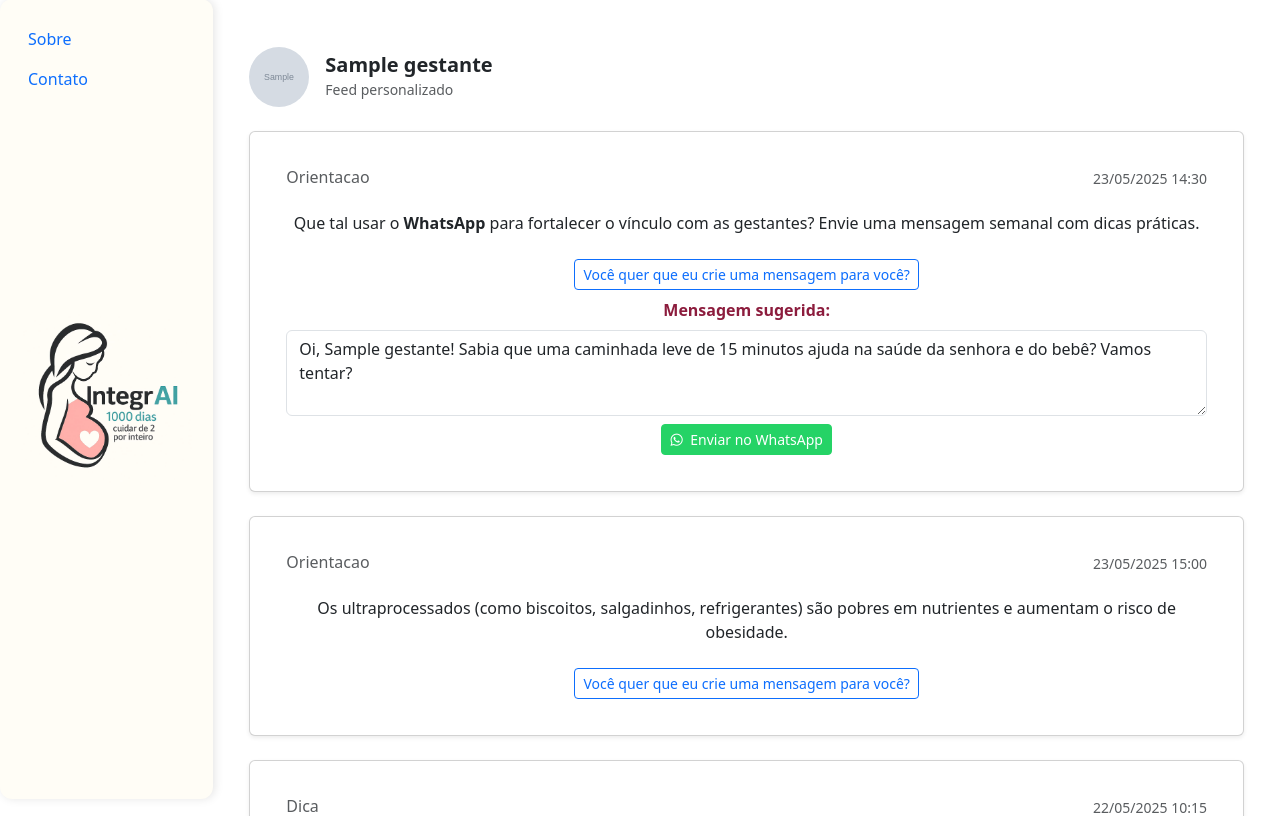
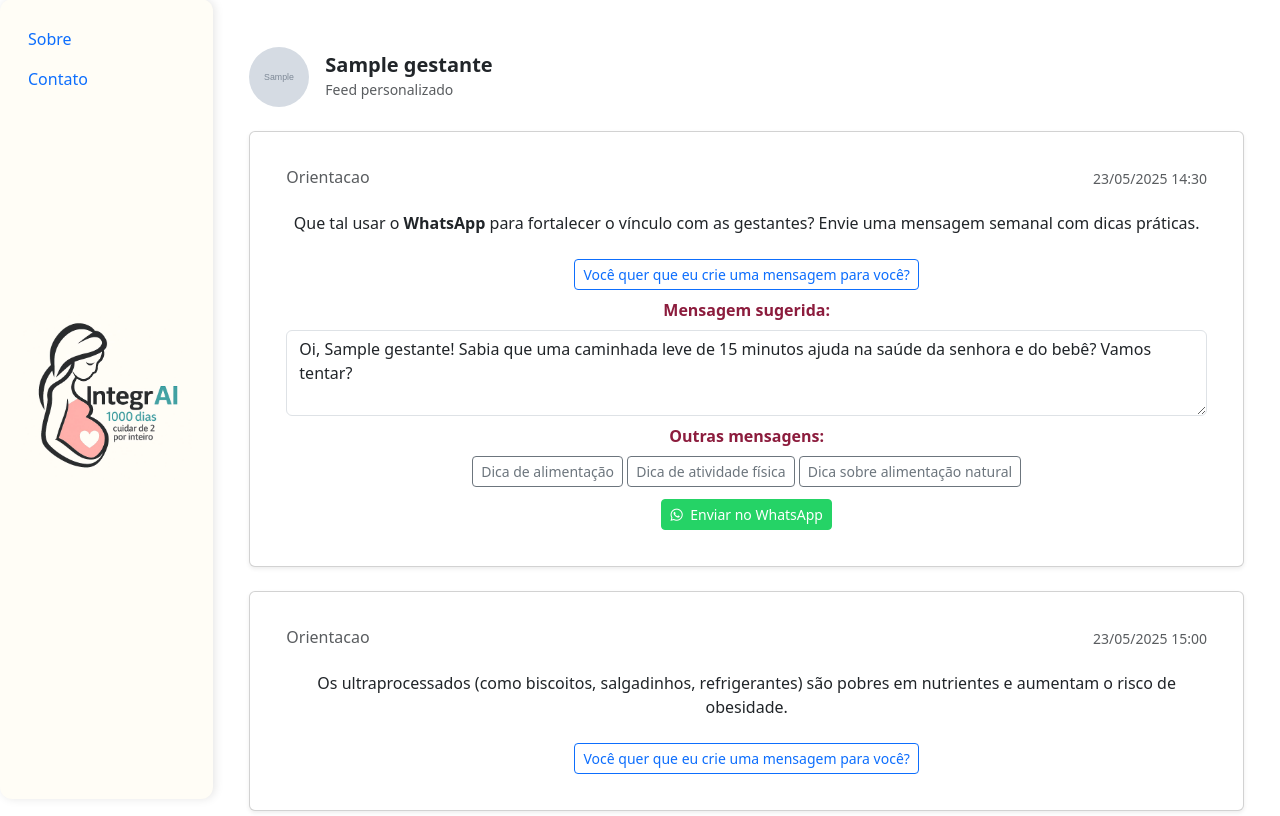
Before and after one commit to profsergiocosta/integrAI, a Django app: page /gestante/1/feed/ in a window 1280 px wide, after a click on "Você quer que eu crie uma mensagem para você?". Shown: the part 81-897 px from the top of the page. Run offline with Django 5.2, Linux system fonts and the light colour scheme; tables that the repository leaves empty hold one stand-in row (values such as "Sample post"); grey boxes marked "Sample" are stand-in pictures.

Commit message:
incluído opção de escolher mensagem

```diff
--- a/chainlit_bot/app.py
+++ b/chainlit_bot/app.py
@@ -17,7 +17,7 @@ def auth_callback(username: str, password: str):
 @cl.on_chat_start
 async def on_chat_start():
     app_user = cl.user_session.get("user")
-    await cl.Message(f"Ola Agente Comunitário tudo").send()
+    await cl.Message(f"Ola Agente Comunitário").send()
 
 
 
--- a/django_app/apps/gestantes/views.py
+++ b/django_app/apps/gestantes/views.py
@@ -387,14 +387,26 @@ def feed_gestante(request, id):
      #   item["conteudo"] = markdown.markdown(item["conteudo"])
 
 
-
     for item in feed:
         item["conteudo"] = markdown.markdown(item["conteudo"])
+
         if item["tipo"] == "orientacao" and item.get("mensagens_whatsapp"):
-            mensagem_random = random.choice(item["mensagens_whatsapp"])
-            conteudo = mensagem_random["conteudo"]
-            conteudo = conteudo.replace("[Nome]", gestante.nome)
-            item["mensagem_padrao"] = conteudo
+            mensagens_tratadas = []
+
+            for msg in item["mensagens_whatsapp"]:
+                # Substitui [Nome] no conteúdo
+                conteudo = msg["conteudo"].replace("[Nome]", gestante.nome)
+                mensagens_tratadas.append({
+                    "titulo": msg["titulo"],
+                    "conteudo": conteudo
+                })
+
+            item["mensagens_whatsapp"] = mensagens_tratadas
+
+            # Define mensagem padrão aleatória
+            mensagem_random = random.choice(mensagens_tratadas)
+            item["mensagem_padrao"] = mensagem_random["conteudo"]
+
 
     return render(request, 'gestantes/feed.html', {
         'gestante': gestante,
--- a/django_app/templates/gestantes/feed.html
+++ b/django_app/templates/gestantes/feed.html
@@ -15,6 +15,8 @@
             <small class="text-muted">Feed personalizado</small>
         </div>
     </div>
+
+    <!-- Publicações do Feed -->
 
 <!-- Publicações do Feed -->
 {% for item in feed %}
@@ -39,9 +41,21 @@
                 <label for="textareaMsg{{ forloop.counter }}" class="form-label">Mensagem sugerida:</label>
                 <textarea class="form-control mb-2" rows="3" id="textareaMsg{{ forloop.counter }}">{{ item.mensagem_padrao }}</textarea>
 
+                {% if item.mensagens_whatsapp %}
+                    <div class="mt-2">
+                        <label class="form-label">Outras mensagens:</label><br>
+                        {% for msg in item.mensagens_whatsapp %}
+                            <button type="button" class="btn btn-outline-secondary btn-sm mb-1"
+                                    onclick="document.getElementById('textareaMsg{{ forloop.parentloop.counter }}').value = '{{ msg.conteudo }}'">
+                                {{ msg.titulo }}
+                            </button>
+                        {% endfor %}
+                    </div>
+                {% endif %}
+
                 {% with tel=gestante.telefone|default_if_none:''|cut:' '|cut:'-'|cut:'('|cut:')' %}
                     <a href="#"
-                           class="btn btn-success btn-sm"
+                       class="btn btn-success btn-sm mt-2"
                        style="background-color: #25D366; border-color: #25D366;"
                        onclick="enviarWhatsApp('{{ tel }}', 'textareaMsg{{ forloop.counter }}')">
                         <i class="fab fa-whatsapp me-1"></i> Enviar no WhatsApp
@@ -51,7 +65,13 @@
         {% endif %}
     </div>
 </div>
+{% empty %}
+<div class="alert alert-info">
+    Nenhuma publicação no feed ainda.
+</div>
 {% endfor %}
+
+
 
 
 
@@ -66,6 +86,24 @@
         }
         window.open(url, '_blank');
     }
+
+
+    function carregarNovaMensagem(counter, mensagens, nome) {
+        if (!Array.isArray(mensagens) || mensagens.length === 0) {
+            alert("Nenhuma mensagem disponível.");
+            return;
+        }
+
+        const randomIndex = Math.floor(Math.random() * mensagens.length);
+        let novaMsg = mensagens[randomIndex];
+
+        // Substituir [Nome] pelo nome da gestante
+        novaMsg = novaMsg.replace('[Nome]', nome);
+
+        const textarea = document.getElementById(`textareaMsg${counter}`);
+        textarea.value = novaMsg;
+    }
+
     </script>
 
 </div>
```
Lines whose indentation alone changed are shown as unchanged.
